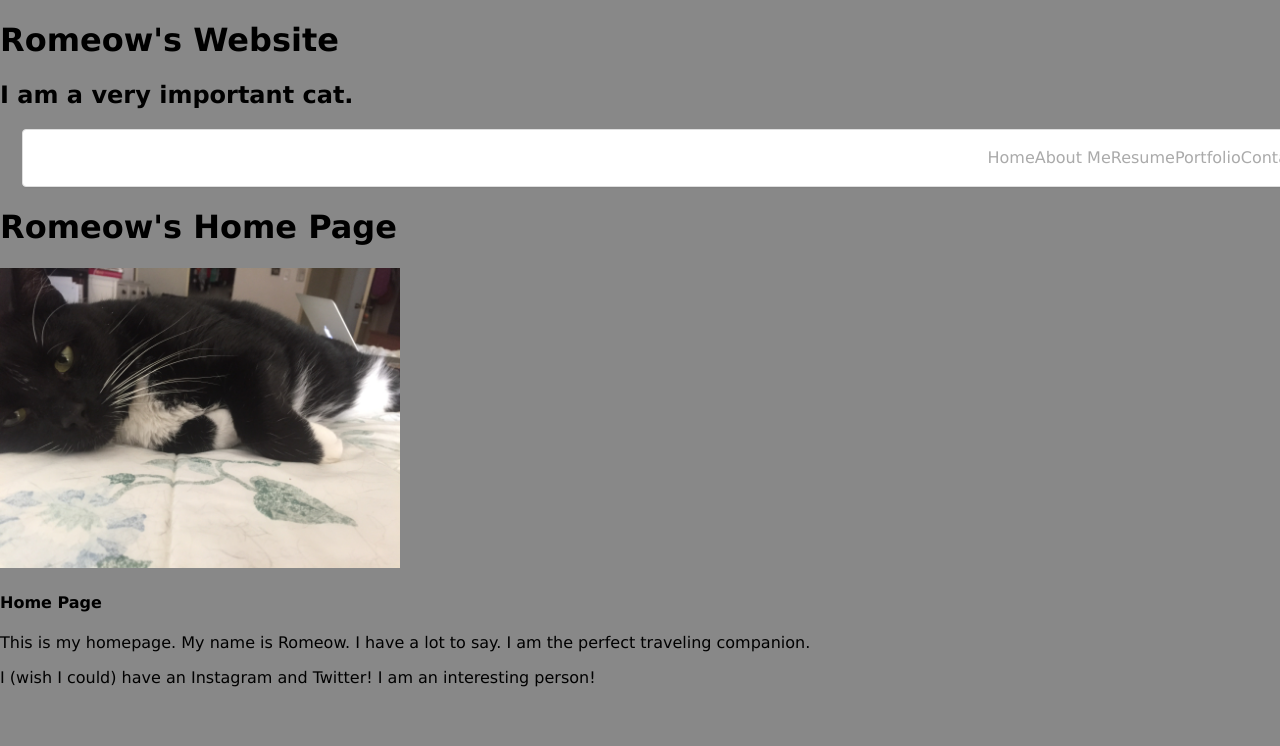
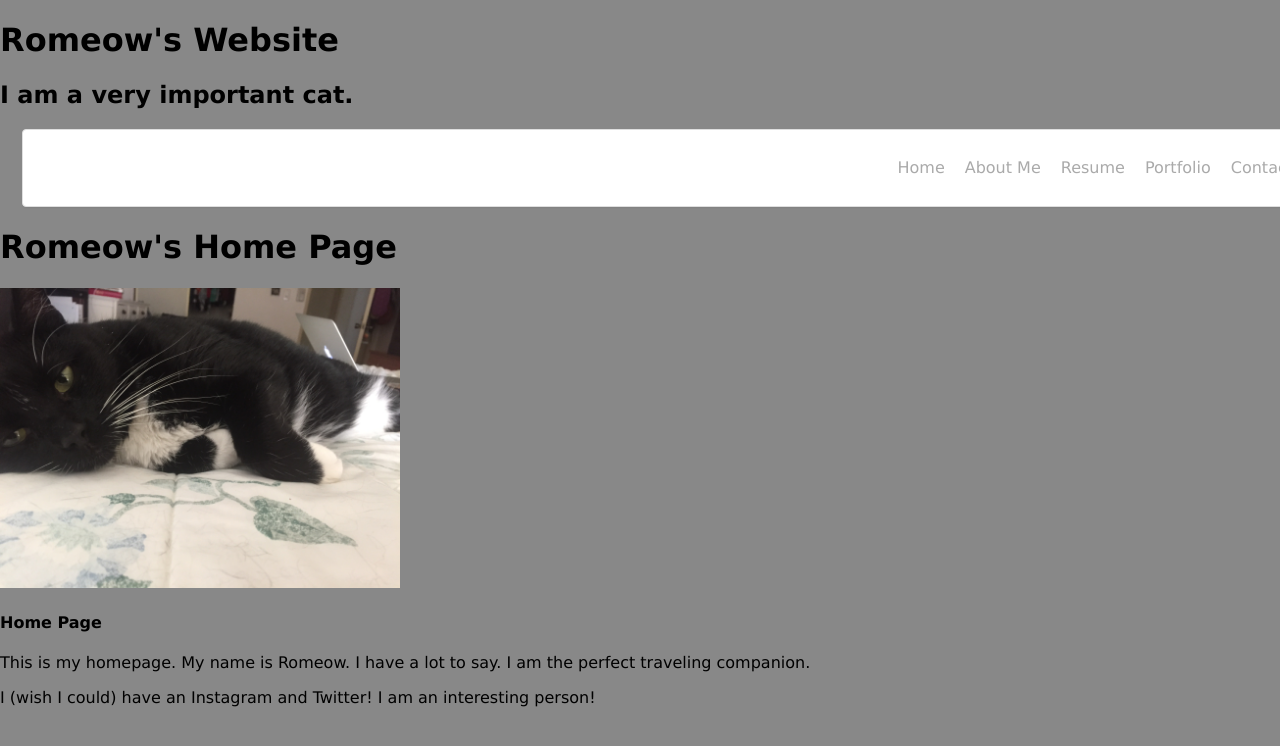
Before and after one commit to emeriwether/emeriwether.github.io, a Jekyll site: the page built from index.html, in a window 1280 px wide. Shown: the top 746 px of the page. Built offline with Jekyll 4.4.1, drawn with Linux system fonts in a browser that asks for light colours.

Commit message:
trying to unclutter nav items

```diff
--- a/css/styles.css
+++ b/css/styles.css
@@ -73,7 +73,8 @@ nav {
     color: #aaa;
     display: block;
     line-height: 56px;
-    padding 20px 20px 20px 20px;
+    padding 50px 50px;
+    margin:10px 10px 10px 10px;
     text-decoration: none;
     text-align: center;
 }
```
